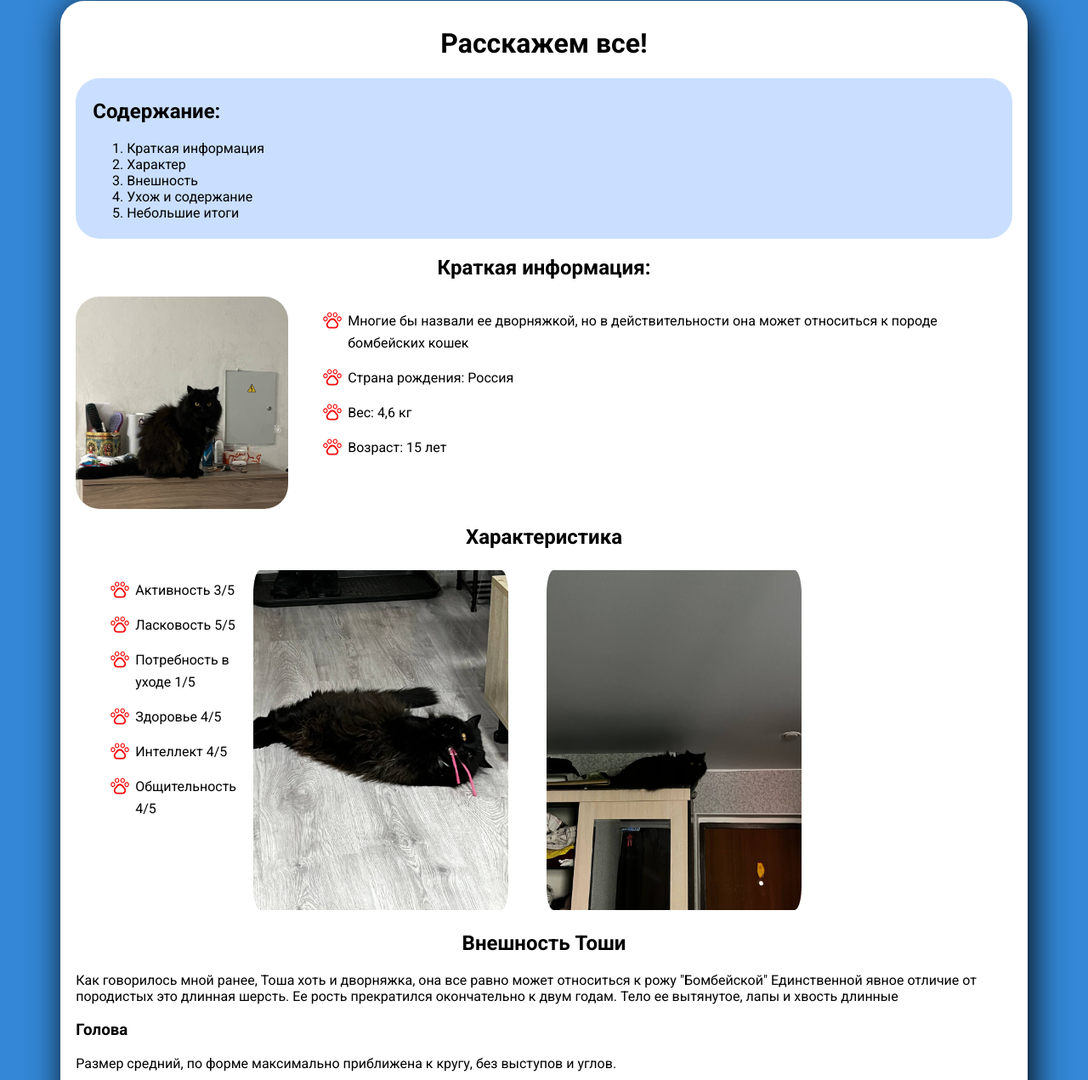
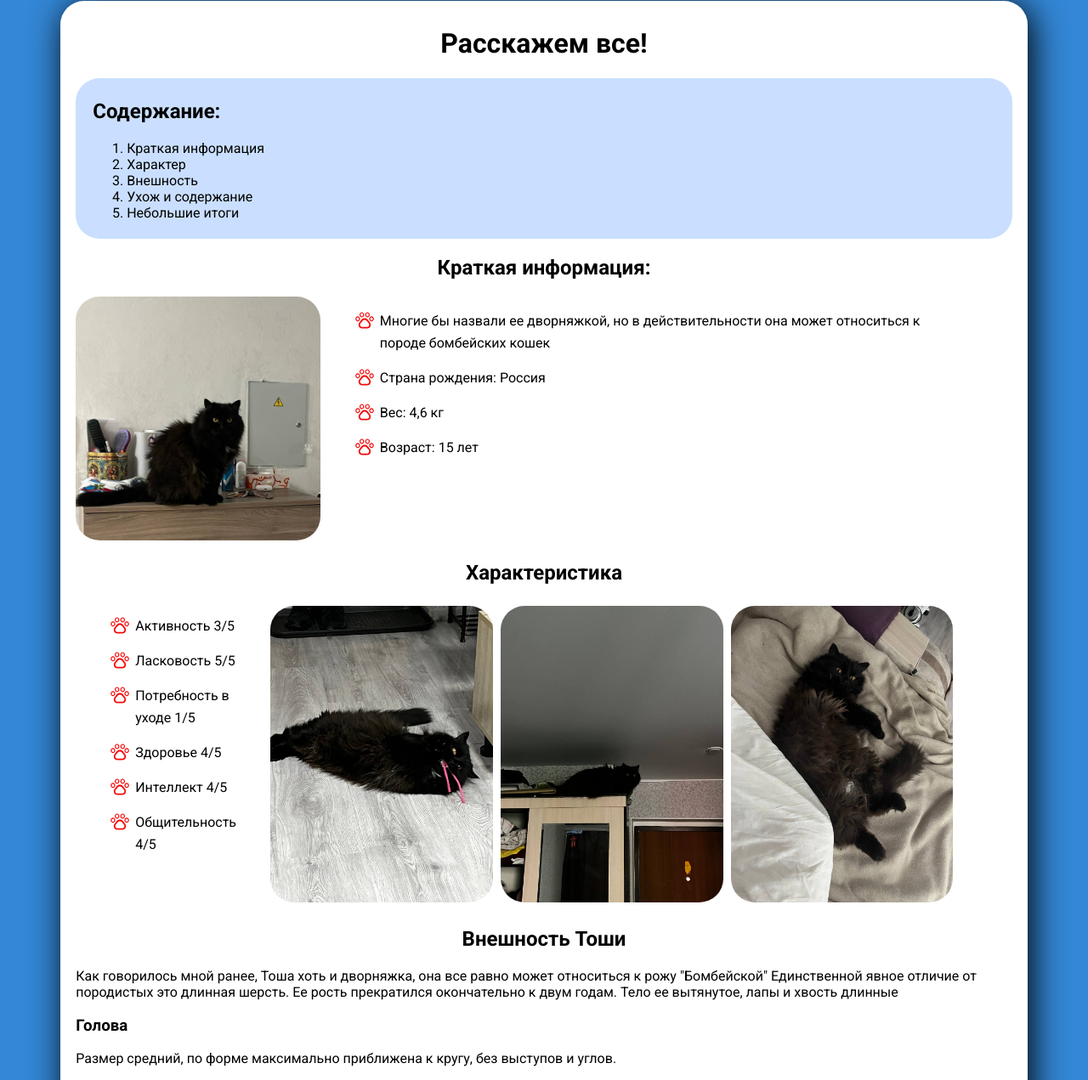
Before and after one commit to MyafchikMyaf/kotiki-kodiki, a plain HTML site: page website about Tosha/facts.html in a window 1280 px wide. Shown: the part 44-1315 px from the top of the page at 85% size. Drawn offline with Linux system fonts and the light colour scheme.

Commit message:
пофик пойдет

```diff
--- a/website about Tosha/facts.html
+++ b/website about Tosha/facts.html
@@ -95,9 +95,11 @@
                                 Общительность 4/5
                             </li>
                         </ul>
-                        <img src="photo_8_2025-02-28_16-12-15.jpg" alt="tosha" class="imgCat-300">
-                        <img src="photo_24_2025-02-28_16-12-15.jpg" alt="tosha" class="imgCat-300">
-                        <img src="" alt="" class="imgCat-300">
+                        <div class="imginline">
+                            <img src="photo_8_2025-02-28_16-12-15.jpg" alt="tosha" class="imgCat-300">
+                            <img src="photo_24_2025-02-28_16-12-15.jpg" alt="tosha" class="imgCat-300">
+                            <img src="photo_15_2025-02-28_16-12-15.jpg" class="imgCat-300">
+                        </div>
                     </div>
                 </div>
                 <div class="container3">
@@ -196,8 +198,6 @@
 
             </div>
         </div>
-    </div>
-    </div>
 </body>
 
 </html>
--- a/website about Tosha/styless.css
+++ b/website about Tosha/styless.css
@@ -93,7 +93,7 @@ body h1 {
 }
 
 .container1 {
-  display: flex;
+  display: inline-flex;
   padding-right: 10px;
 }
 
@@ -116,28 +116,26 @@ body h1 {
   background-size: 24px;
   list-style-type: none;
 }
+.container2 ul {
+  padding-right: 40px;
+}
 
 .container2-2 {
   display: flex;
 }
 
-.container2-2 image {
-  width: 300px;
-}
-
 .imgCat-250 {
-  width: 250px;
+  width: 30%;
+  min-width: 20%;
   border-radius: 28px;
 }
 
 .imgCat-300 {
-  width: 300px;
+  width: 30%;
   border-radius: 28px;
   margin: 5px;
   margin-left: auto;
   height: auto;
-  padding-left: 20px;
-  padding-right: 20px;
 }
 
 .imgCat-500 {
@@ -149,3 +147,13 @@ body h1 {
   max-height: 500px;
   border-radius: 28px;
 }
+ .imginline {
+  display: inline-block;
+ }
+
+@media (max-width: 500px) {
+  .VseVse {
+
+
+  }
+}
```
